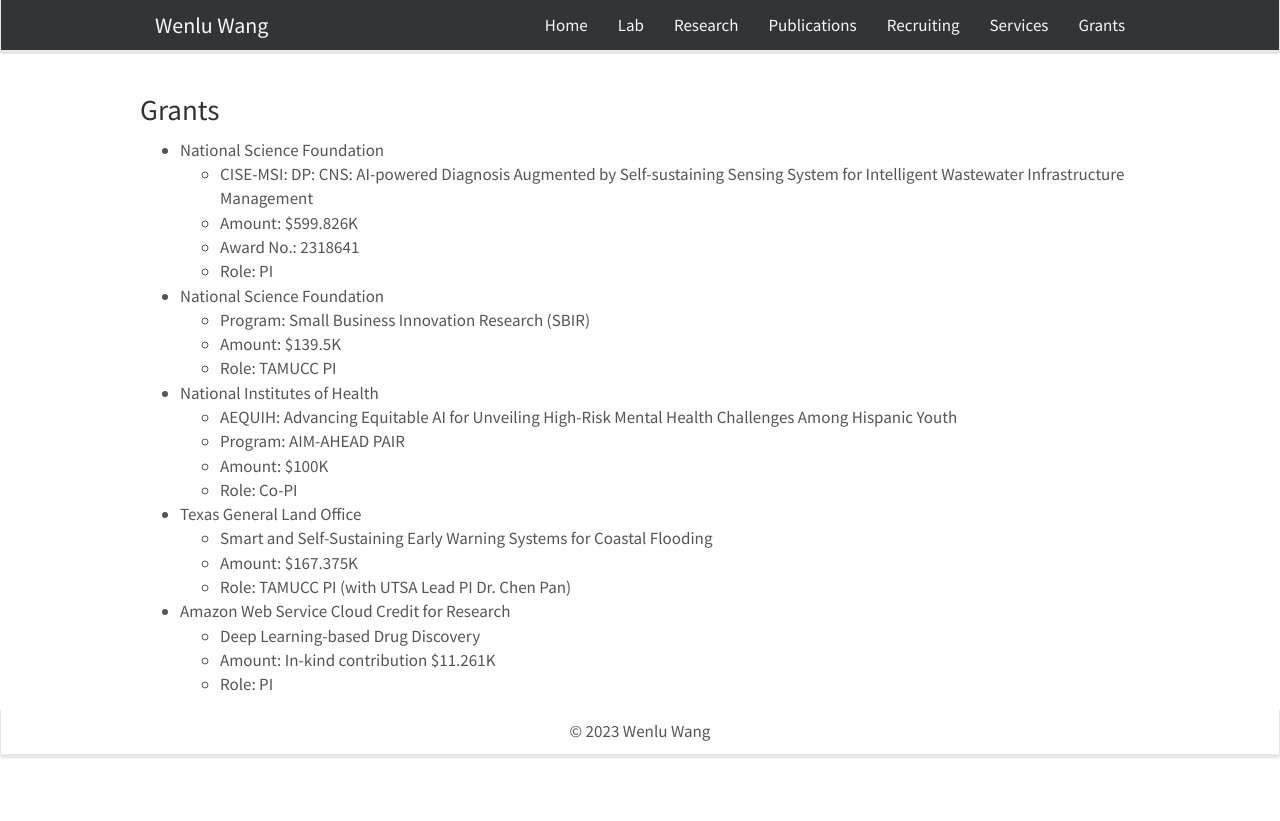
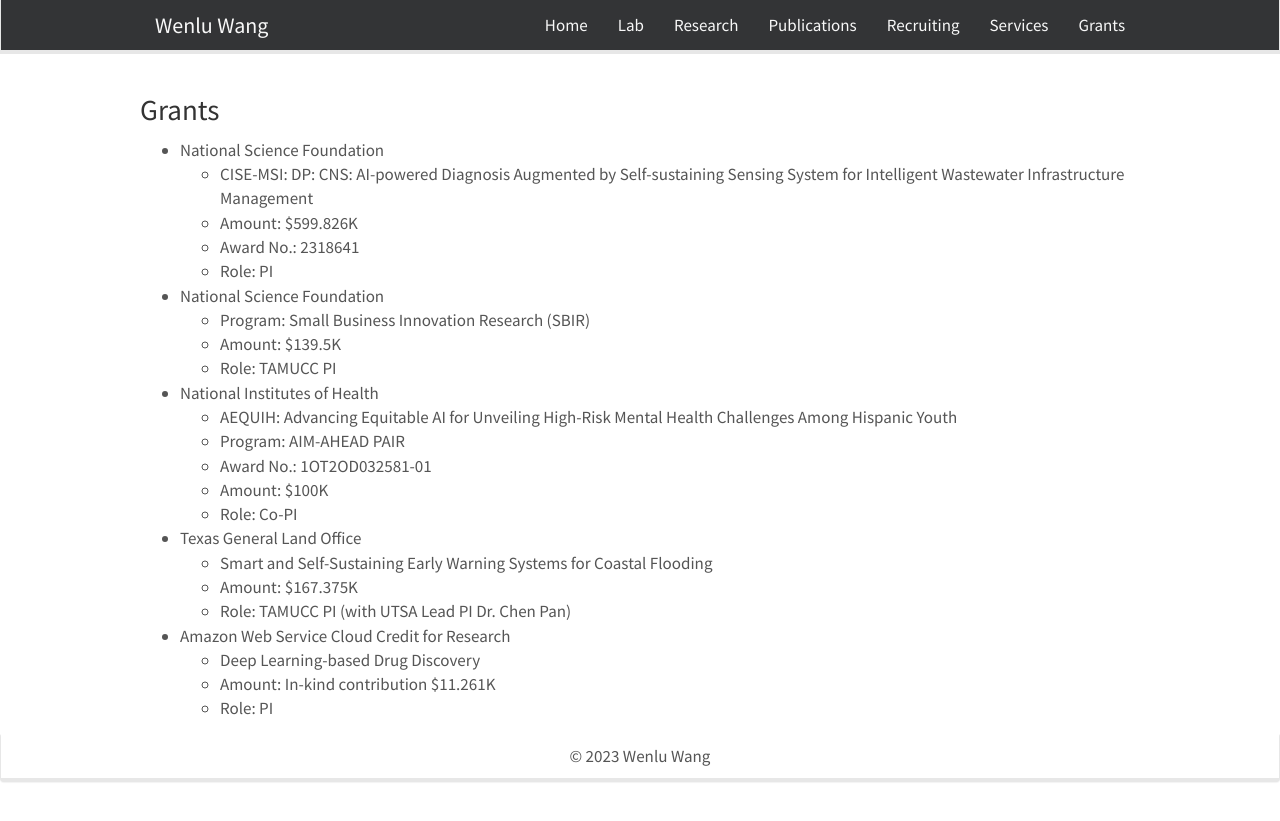
Before and after one commit to WENLU-W/WENLU-W.github.io, a Jekyll site: the page built from docs/_pages/grants.md, in a window 1280 px wide. Shown: the top 821 px of the page. Built offline with Jekyll 4.4.1, drawn with Linux system fonts in a browser that asks for light colours; nearby versions of some CDN libraries.

Commit message:
Update grants.md

```diff
--- a/docs/_pages/grants.md
+++ b/docs/_pages/grants.md
@@ -20,6 +20,7 @@ permalink: /grants/
 - National Institutes of Health
 	- AEQUIH: Advancing Equitable AI for Unveiling High-Risk Mental Health Challenges Among Hispanic Youth
 	- Program: AIM-AHEAD PAIR
+	- Award No.: 1OT2OD032581-01
 	- Amount: $100K
 	- Role: Co-PI
 - Texas General Land Office
```
